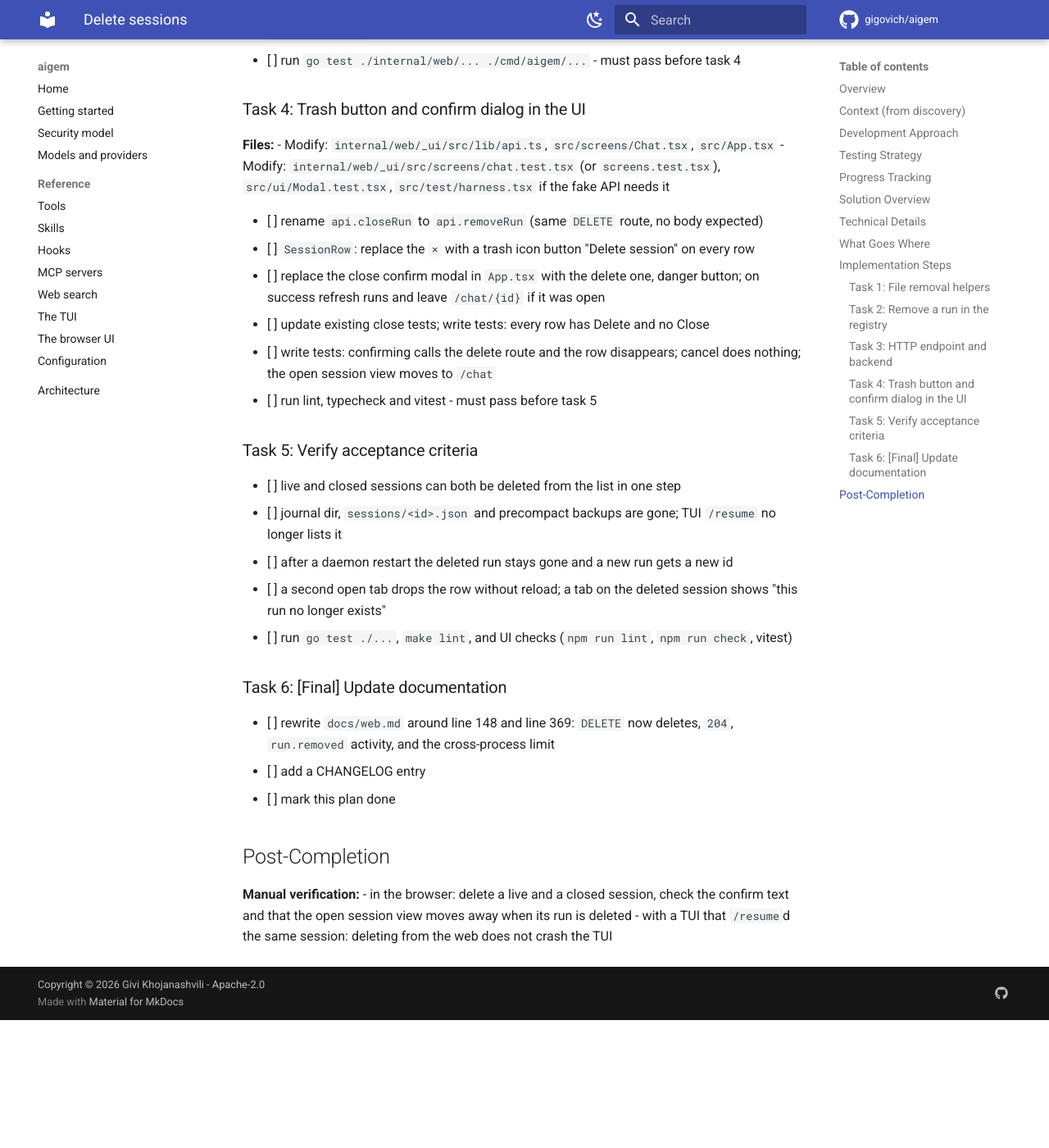
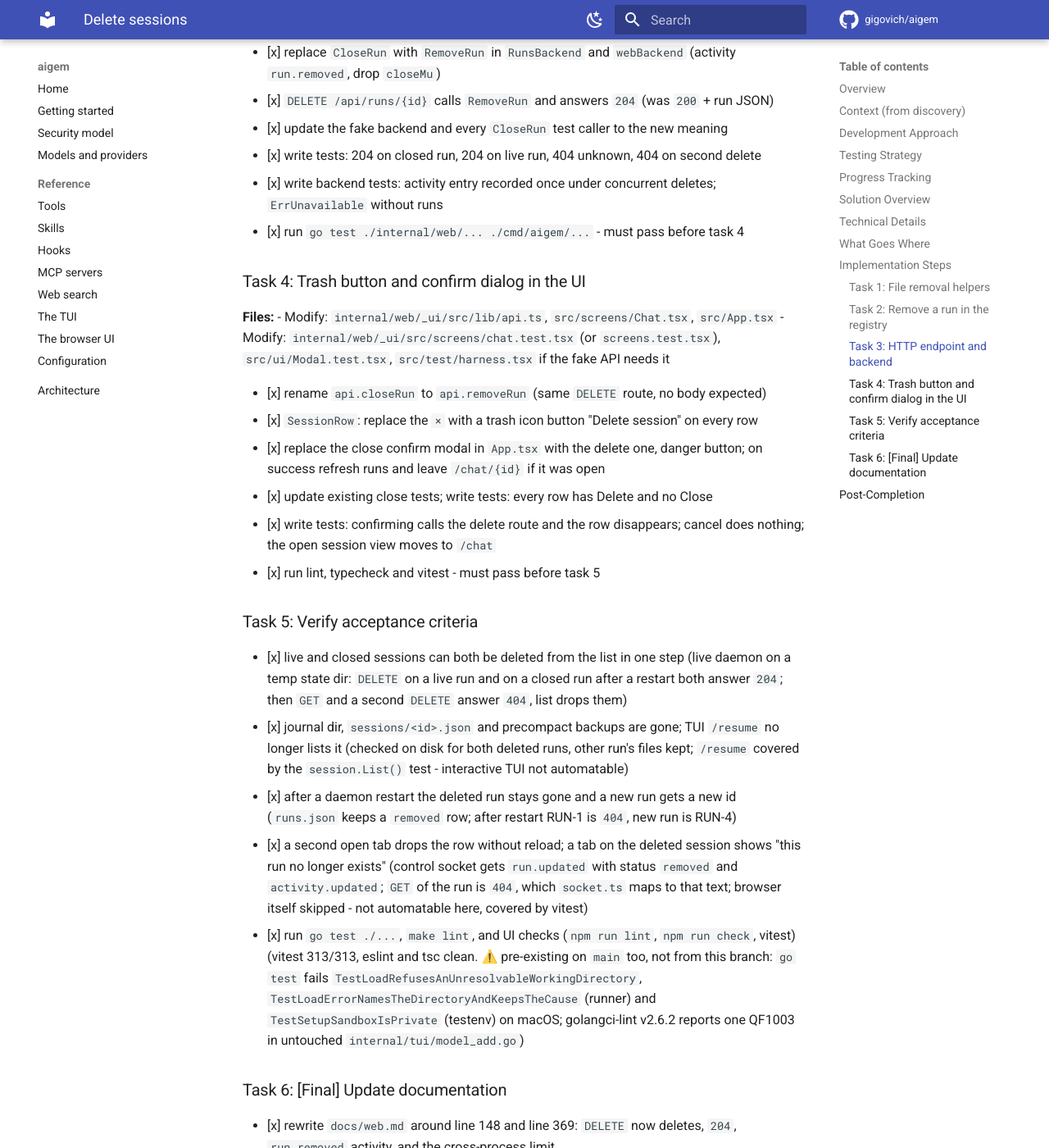
Before and after one commit to gigovich/aigem, an MkDocs documentation site: the page built from docs/superpowers/plans/2026-10-09-delete-sessions.md, in a window 1280 px wide and 1400 px high, scrolled down 4736 px. Shown: the whole window at 82% size. Built offline with MkDocs 1.6.1 and Material for MkDocs 9.7.7, drawn with Linux system fonts in a browser that asks for light colours; comment, search, counter and statistics services are not loaded; before the commit the page ends 5980 px from its top, so only the background shows below that; some of the changed text lies outside the part shown.

Commit message:
feat(web): delete sessions from the session list

```diff
--- a/docs/superpowers/plans/2026-10-09-delete-sessions.md
+++ b/docs/superpowers/plans/2026-10-09-delete-sessions.md
@@ -97,7 +99,8 @@
 
 ## Technical Details
 
-- `runner`: `RunRemoved RunStatus = "removed"`; `Runs.removed []Run`; `Remove(id string) error`.
+- `runner`: `RunRemoved RunStatus = "removed"`; `Remove(id string) error`. The table keeps
+  one `removed` row for the highest id handed out when no run holds it, so ids are not reused.
 - Session id to delete: `meta.ID` if set, else `rec.SessionID`; empty means the run never
   had a turn, so there are no files.
 - `uisession.RemoveJournal(id string) error`: `os.RemoveAll(journalDir(id))`.
@@ -122,12 +125,12 @@
 - Modify: `internal/uisession/journal.go`, `internal/uisession/journal_test.go`
 - Modify: `internal/session/session.go`, `internal/session/session_test.go`
 
-- [ ] add `uisession.RemoveJournal(id string) error` (`journalDir` + `os.RemoveAll`)
-- [ ] add `session.Remove(id string) error` for `<id>.json` and `<id>.precompact-*.json`
-- [ ] write tests: each removes only its own session's files and leaves another session
-- [ ] write tests: missing files are not an error; invalid id (`..`, `a/b`) is refused
-- [ ] write test: after `session.Remove`, `session.List()` no longer returns the id
-- [ ] run `go test ./internal/uisession/... ./internal/session/...` - must pass before task 2
+- [x] add `uisession.RemoveJournal(id string) error` (`journalDir` + `os.RemoveAll`)
+- [x] add `session.Remove(id string) error` for `<id>.json` and `<id>.precompact-*.json`
+- [x] write tests: each removes only its own session's files and leaves another session
+- [x] write tests: missing files are not an error; invalid id (`..`, `a/b`) is refused
+- [x] write test: after `session.Remove`, `session.List()` no longer returns the id
+- [x] run `go test ./internal/uisession/... ./internal/session/...` - must pass before task 2
 
 ### Task 2: Remove a run in the registry
 
@@ -135,19 +138,24 @@
 - Modify: `internal/runner/runs.go`
 - Modify: `internal/runner/runs_test.go`
 
-- [ ] add `RunRemoved`, the `removed` list, and include it in `saveLocked`
-- [ ] load: `removed` rows go only to the `removed` list and still count for `next`
-- [ ] add `(*Runs).Remove(id string) error` as described in Solution Overview
-- [ ] write tests: remove a closed run (gone from List/Get, journal and session files gone,
+- [x] add `RunRemoved`, the `removed` list, and include it in `saveLocked`
+- [x] load: `removed` rows go only to the `removed` list and still count for `next`
+- [x] add `(*Runs).Remove(id string) error` as described in Solution Overview
+- [x] write tests: remove a closed run (gone from List/Get, journal and session files gone,
       notify called once)
-- [ ] write tests: remove a live run while a turn runs (session closed before files are
+- [x] write tests: remove a live run while a turn runs (session closed before files are
       deleted; the call returns after that)
-- [ ] write tests: remove a run with no session id; unknown id and second remove -> `ErrNoRun`
-- [ ] write tests: concurrent `Remove` (exactly one nil, others `ErrNoRun`); `Remove` racing
+- [x] write tests: remove a run with no session id; unknown id and second remove -> `ErrNoRun`
+- [x] write tests: concurrent `Remove` (exactly one nil, others `ErrNoRun`); `Remove` racing
       `Close()` (row never comes back)
-- [ ] write tests: after reload from the store the run stays hidden and the next id is higher
+- [x] write tests: after reload from the store the run stays hidden and the next id is higher
       than the removed one
-- [ ] run `go test -race ./internal/runner/...` - must pass before task 3
+- [x] run `go test -race ./internal/runner/...` - must pass before task 3
+- ⚠️ `TestLoadRefusesAnUnresolvableWorkingDirectory` and
+  `TestLoadErrorNamesTheDirectoryAndKeepsTheCause` (env_test.go) fail on macOS on a clean
+  tree too; not related to this work
+- ➕ `Remove` returns `ErrRunsClosed` once shutdown started (its closing save would write
+  the files back); removed rows keep only id, status and timestamps, no title
 
 ### Task 3: HTTP endpoint and backend
 
@@ -157,14 +165,14 @@
 - Modify: `cmd/aigem/webbackend.go`
 - Modify: `cmd/aigem/webphase1_test.go`, `cmd/aigem/webprojects_test.go`
 
-- [ ] replace `CloseRun` with `RemoveRun` in `RunsBackend` and `webBackend`
+- [x] replace `CloseRun` with `RemoveRun` in `RunsBackend` and `webBackend`
       (activity `run.removed`, drop `closeMu`)
-- [ ] `DELETE /api/runs/{id}` calls `RemoveRun` and answers `204` (was `200` + run JSON)
-- [ ] update the fake backend and every `CloseRun` test caller to the new meaning
-- [ ] write tests: 204 on closed run, 204 on live run, 404 unknown, 404 on second delete
-- [ ] write backend tests: activity entry recorded once under concurrent deletes;
+- [x] `DELETE /api/runs/{id}` calls `RemoveRun` and answers `204` (was `200` + run JSON)
+- [x] update the fake backend and every `CloseRun` test caller to the new meaning
+- [x] write tests: 204 on closed run, 204 on live run, 404 unknown, 404 on second delete
+- [x] write backend tests: activity entry recorded once under concurrent deletes;
       `ErrUnavailable` without runs
-- [ ] run `go test ./internal/web/... ./cmd/aigem/...` - must pass before task 4
+- [x] run `go test ./internal/web/... ./cmd/aigem/...` - must pass before task 4
 
 ### Task 4: Trash button and confirm dialog in the UI
 
@@ -173,35 +181,46 @@
 - Modify: `internal/web/_ui/src/screens/chat.test.tsx` (or `screens.test.tsx`),
   `src/ui/Modal.test.tsx`, `src/test/harness.tsx` if the fake API needs it
 
-- [ ] rename `api.closeRun` to `api.removeRun` (same `DELETE` route, no body expected)
-- [ ] `SessionRow`: replace the `×` with a trash icon button "Delete session" on every row
-- [ ] replace the close confirm modal in `App.tsx` with the delete one, danger button;
+- [x] rename `api.closeRun` to `api.removeRun` (same `DELETE` route, no body expected)
+- [x] `SessionRow`: replace the `×` with a trash icon button "Delete session" on every row
+- [x] replace the close confirm modal in `App.tsx` with the delete one, danger button;
       on success refresh runs and leave `/chat/{id}` if it was open
-- [ ] update existing close tests; write tests: every row has Delete and no Close
-- [ ] write tests: confirming calls the delete route and the row disappears; cancel does
+- [x] update existing close tests; write tests: every row has Delete and no Close
+- [x] write tests: confirming calls the delete route and the row disappears; cancel does
       nothing; the open session view moves to `/chat`
-- [ ] run lint, typecheck and vitest - must pass before task 5
+- [x] run lint, typecheck and vitest - must pass before task 5
 
 ### Task 5: Verify acceptance criteria
 
-- [ ] live and closed sessions can both be deleted from the list in one step
-- [ ] journal dir, `sessions/<id>.json` and precompact backups are gone; TUI `/resume` no
-      longer lists it
-- [ ] after a daemon restart the deleted run stays gone and a new run gets a new id
-- [ ] a second open tab drops the row without reload; a tab on the deleted session shows
-      "this run no longer exists"
-- [ ] run `go test ./...`, `make lint`, and UI checks (`npm run lint`, `npm run check`, vitest)
+- [x] live and closed sessions can both be deleted from the list in one step
+      (live daemon on a temp state dir: `DELETE` on a live run and on a closed run after a
+      restart both answer `204`; then `GET` and a second `DELETE` answer `404`, list drops them)
+- [x] journal dir, `sessions/<id>.json` and precompact backups are gone; TUI `/resume` no
+      longer lists it (checked on disk for both deleted runs, other run's files kept; `/resume`
+      covered by the `session.List()` test - interactive TUI not automatable)
+- [x] after a daemon restart the deleted run stays gone and a new run gets a new id
+      (`runs.json` keeps a `removed` row; after restart RUN-1 is `404`, new run is RUN-4)
+- [x] a second open tab drops the row without reload; a tab on the deleted session shows
+      "this run no longer exists" (control socket gets `run.updated` with status `removed`
+      and `activity.updated`; `GET` of the run is `404`, which `socket.ts` maps to that text;
+      browser itself skipped - not automatable here, covered by vitest)
+- [x] run `go test ./...`, `make lint`, and UI checks (`npm run lint`, `npm run check`, vitest)
+      (vitest 313/313, eslint and tsc clean. ⚠️ pre-existing on `main` too, not from this
+      branch: `go test` fails `TestLoadRefusesAnUnresolvableWorkingDirectory`,
+      `TestLoadErrorNamesTheDirectoryAndKeepsTheCause` (runner) and `TestSetupSandboxIsPrivate`
+      (testenv) on macOS; golangci-lint v2.6.2 reports one QF1003 in untouched
+      `internal/tui/model_add.go`)
 
 ### Task 6: [Final] Update documentation
 
-- [ ] rewrite `docs/web.md` around line 148 and line 369: `DELETE` now deletes, `204`,
+- [x] rewrite `docs/web.md` around line 148 and line 369: `DELETE` now deletes, `204`,
       `run.removed` activity, and the cross-process limit
-- [ ] add a CHANGELOG entry
-- [ ] mark this plan done
+- [x] add a CHANGELOG entry
+- [x] mark this plan done
 
 ## Post-Completion
 
-**Manual verification:**
-- in the browser: delete a live and a closed session, check the confirm text and that the
+**Manual verification (pending):**
+- [ ] in the browser: delete a live and a closed session, check the confirm text and that the
   open session view moves away when its run is deleted
-- with a TUI that `/resume`d the same session: deleting from the web does not crash the TUI
+- [ ] with a TUI that `/resume`d the same session: deleting from the web does not crash the TUI
```
Also changed, not shown: other parts of docs/superpowers/plans/2026-10-09-delete-sessions.md (+2 -0 lines), CHANGELOG.md (+3 -0 lines), docs/configuration.md (+4 -3 lines), docs/web.md (+29 -15 lines), 6 other files.
